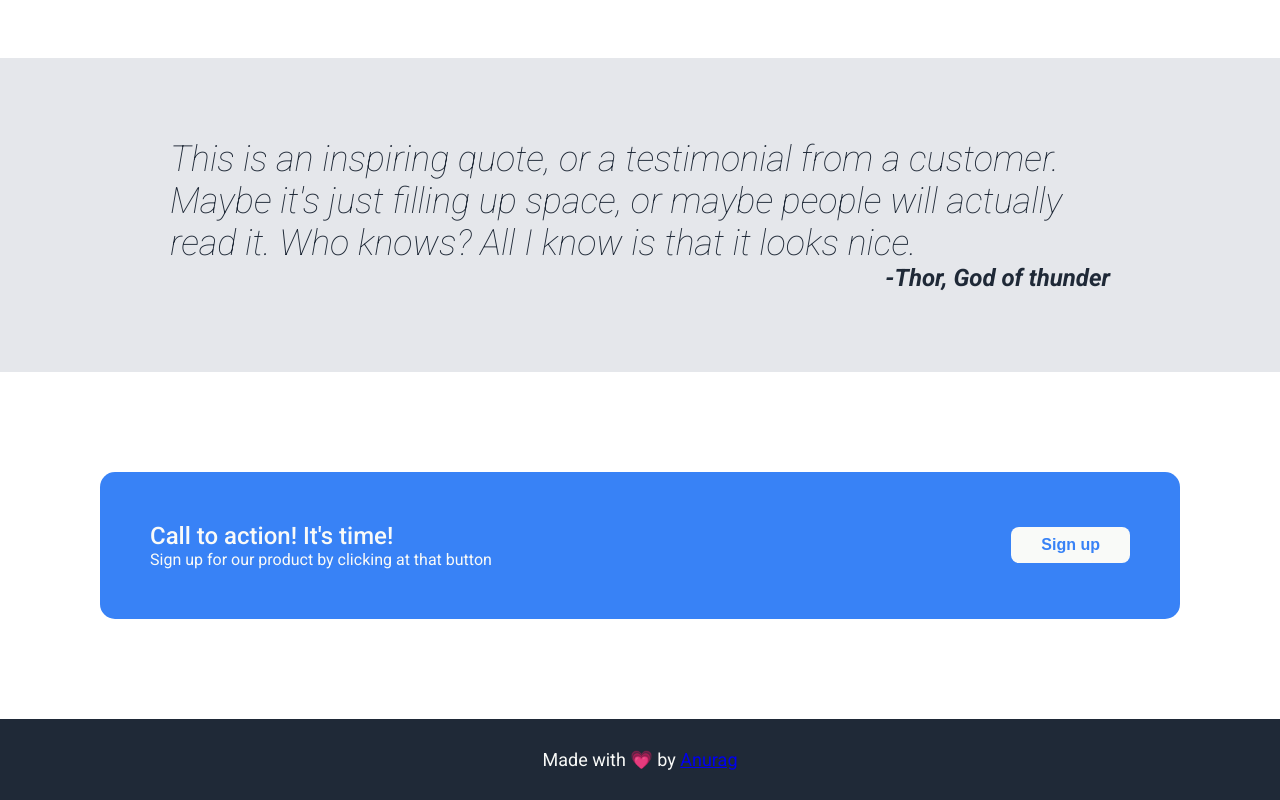
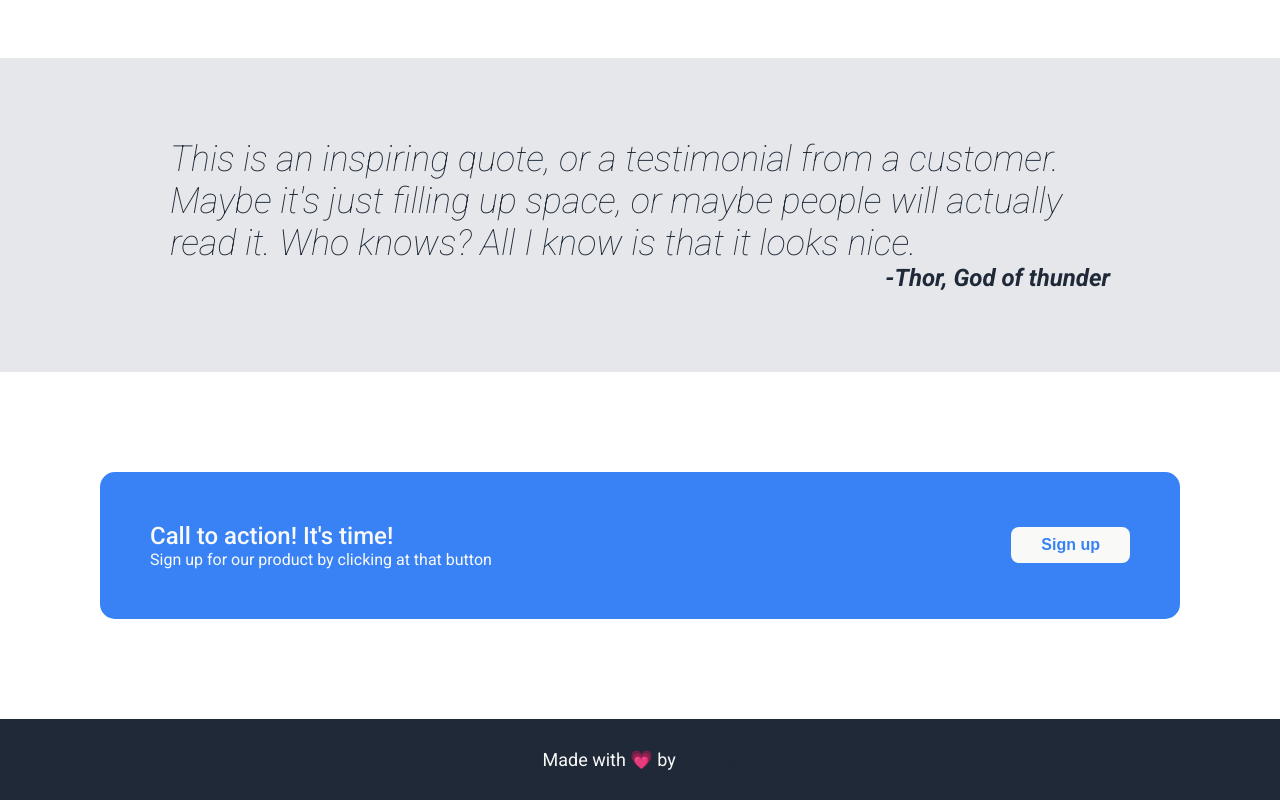
Before and after one commit to Garuna-A/sample-landing-page, a plain HTML site: page index.html in a window 1280 px wide. Shown: the part 874-1674 px from the top of the page. Drawn offline with Linux system fonts and the light colour scheme.

Commit message:
Update styles.css

```diff
--- a/styles.css
+++ b/styles.css
@@ -163,3 +163,6 @@ h2{
     font-size: 36px;
     font-weight: bolder;
 }
+a{
+    color: #1F2937;
+}
```
